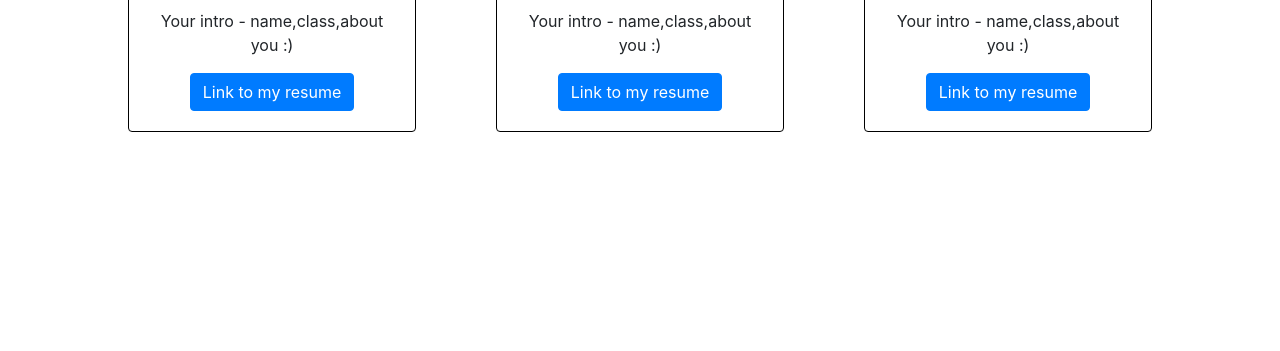
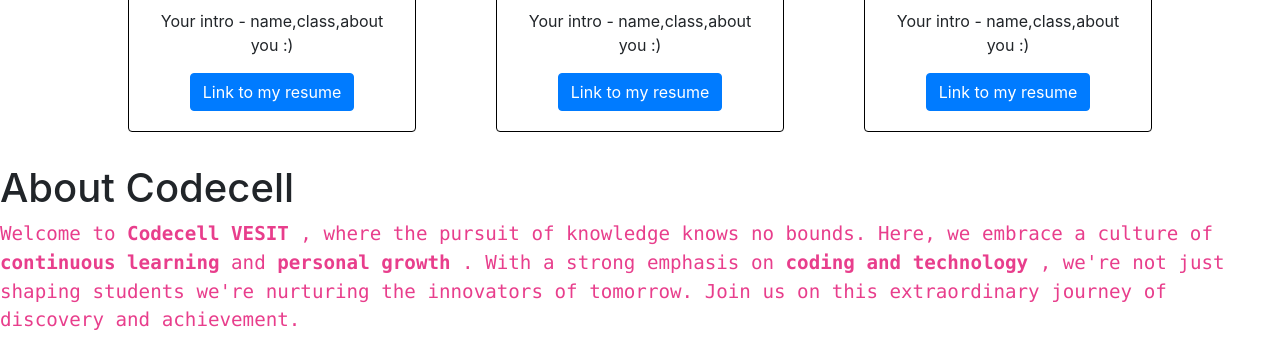
Before and after one commit to mitanshu613/CodingBonanza, a plain HTML site: page website/index.html in a window 1280 px wide. Shown: the part 881-1232 px from the top of the page. Before the commit the page ends 1045 px from the top, so only its background shows below. Drawn offline with nearby package versions, Linux system fonts and the light colour scheme.

Commit message:
added div text

```diff
--- a/website/index.html
+++ b/website/index.html
@@ -156,6 +156,12 @@
       </div>
     </div>
 
+    <div class="info-class">
+      <h1>About Codecell</h1>
+      <p><code style="font-size: 1.2em;">
+        Welcome to <strong>Codecell VESIT</strong> , where the pursuit of knowledge knows no bounds. Here, we embrace a culture of <strong>continuous learning </strong> and <strong>personal growth </strong>. With a strong emphasis on <strong>coding and technology </strong>, we're not just shaping students we're nurturing the innovators of tomorrow. Join us on this extraordinary journey of discovery and achievement.
+      </p>
+    </div>
     <!-- Optional JavaScript -->
     <!-- jQuery first, then Popper.js, then Bootstrap JS -->
     <script
```
